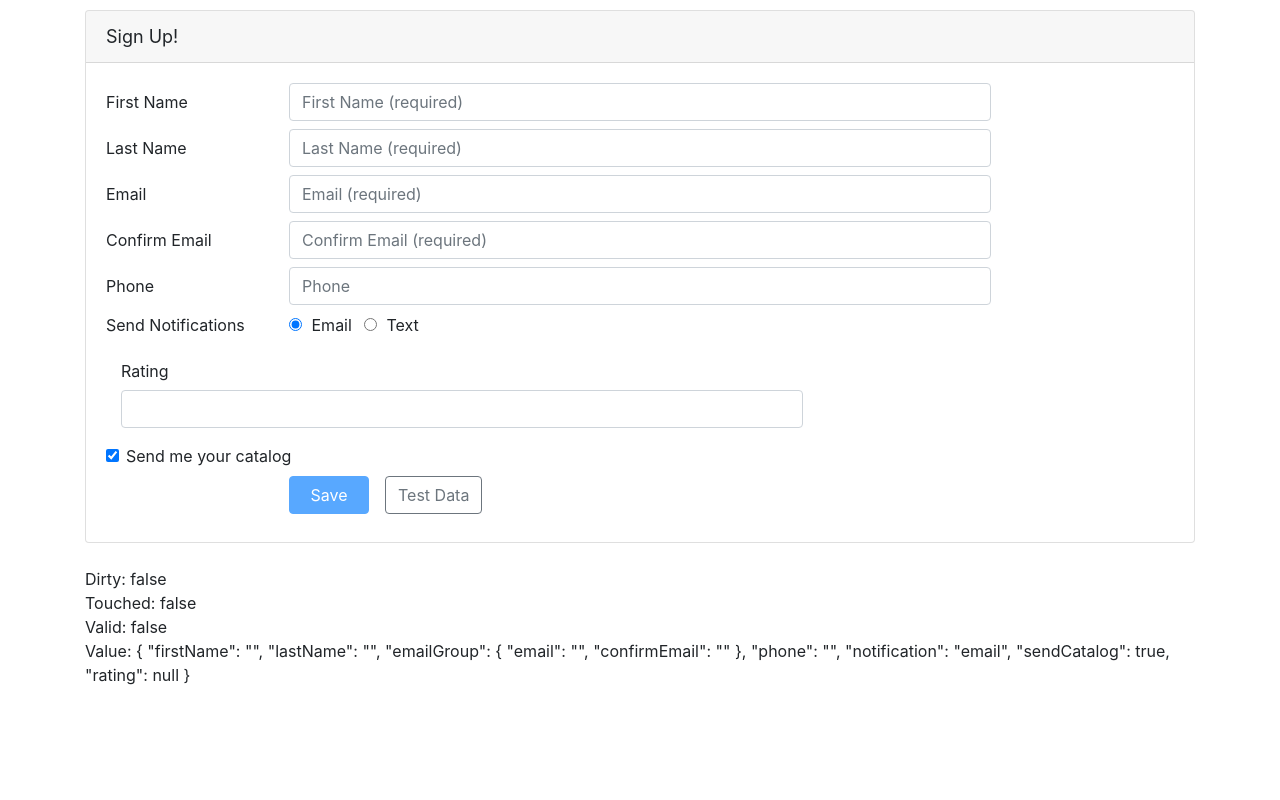
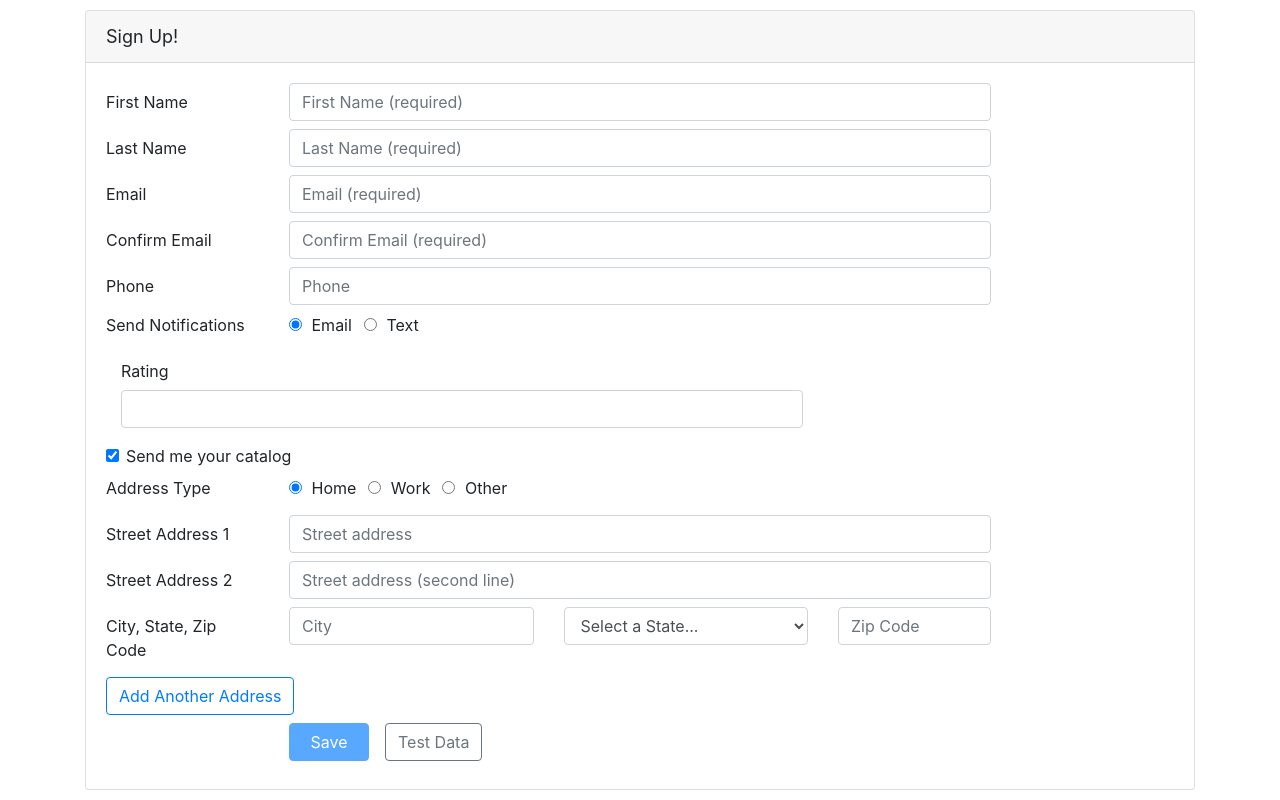
Before and after one commit to amyyan210/angular-reactive-forms, an Angular app: page / in a window 1280 px wide. Shown: the top 800 px of the page. Built offline with nearby package versions, Linux system fonts and the light colour scheme.

Commit message:
Refactor with formArrays to dynamically duplicate input elements

```diff
--- a/src/app/customers/customer.component.html
+++ b/src/app/customers/customer.component.html
@@ -160,38 +160,37 @@
         </div>
       </div>
 
-      <!-- <div *ngIf="customer.sendCatalog">
+      <div *ngIf="customerForm.get('sendCatalog').value">
+        <div formArrayName="addresses" *ngFor="let address of addresses.controls; let i=index">
+          <div [formGroupName]="i">
             <div class="form-group row mb-2">
               <label class="col-md-2 col-form-label pt-0">Address Type</label>
               <div class="col-md-8">
                 <div class="form-check form-check-inline">
                   <label class="form-check-label">
                     <input class="form-check-input"
-                       id="addressType1Id"
+                           id="{{'addressType' + i + 'Id'}}"
                            type="radio"
                            value="home"
-                       [(ngModel)]="customer.addressType"
-                       name="addressType"> Home
+                           formControlName="addressType"> Home
                   </label>
                 </div>
                 <div class="form-check form-check-inline">
                   <label class="form-check-label">
                     <input class="form-check-input"
-                       id="addressType1Id"
+                           id="{{'addressType' + i + 'Id'}}"
                            type="radio"
                            value="work"
-                       [(ngModel)]="customer.addressType"
-                       name="addressType"> Work
+                           formControlName="addressType"> Work
                   </label>
                 </div>
                 <div class="form-check form-check-inline">
                   <label class="form-check-label">
                     <input class="form-check-input"
-                       id="addressType1Id"
+                           id="{{'addressType' + i + 'Id'}}"
                            type="radio"
                            value="other"
-                       [(ngModel)]="customer.addressType"
-                       name="addressType"> Other
+                           formControlName="addressType"> Other
                   </label>
                 </div>
               </div>
@@ -199,46 +198,42 @@
 
             <div class="form-group row mb-2">
               <label class="col-md-2 col-form-label"
-                 for="street1Id">Street Address 1</label>
+                     attr.for="{{'street1Id' + i}}">Street Address 1</label>
               <div class="col-md-8">
                 <input class="form-control"
-                   id="street1Id"
+                       id="{{'street1Id' + i}}"
                        type="text"
                        placeholder="Street address"
-                   [(ngModel)]="customer.street1"
-                   name="street1">
+                       formControlName="street1">
               </div>
             </div>
 
             <div class="form-group row mb-2">
               <label class="col-md-2 col-form-label"
-                 for="street2Id">Street Address 2</label>
+                     attr.for="{{'street2Id' + i}}">Street Address 2</label>
               <div class="col-md-8">
                 <input class="form-control"
-                   id="street2Id"
+                       id="{{'street2Id' + i}}"
                        type="text"
                        placeholder="Street address (second line)"
-                   [(ngModel)]="customer.street2"
-                   name="street2">
+                       formControlName="street2">
               </div>
             </div>
 
             <div class="form-group row mb-2">
               <label class="col-md-2 col-form-label"
-                 for="cityId">City, State, Zip Code</label>
+                     attr.for="{{'cityId' + i}}">City, State, Zip Code</label>
               <div class="col-md-3">
                 <input class="form-control"
-                   id="cityId"
+                       id="{{'cityId' + i}}"
                        type="text"
                        placeholder="City"
-                   [(ngModel)]="customer.city"
-                   name="city">
+                       formControlName="city">
               </div>
               <div class="col-md-3">
                 <select class="form-control"
-                    id="stateId"
-                    [(ngModel)]="customer.state"
-                    name="state">
+                        id="{{'stateId' + i}}"
+                        formControlName="state">
                   <option value=""
                           disabled
                           selected
@@ -255,14 +250,25 @@
               </div>
               <div class="col-md-2">
                 <input class="form-control"
-                   id="zipId"
+                       id="{{'zipId' + i}}"
                        type="number"
                        placeholder="Zip Code"
-                   [(ngModel)]="customer.zip"
-                   name="zip">
+                       formControlName="zip">
               </div>
             </div>
-      </div> -->
+          </div>
+        </div>
+        <div class="form-group row mb-2">
+            <div class="col-md-4">
+                <button class="btn btn-outline-primary"
+                        type="button"
+                        [disabled]="!addresses.valid"
+                        (click)="addAddress()">
+                  Add Another Address
+                </button>
+            </div>
+          </div>
+      </div>
 
       <div class="form-group row mb-2">
         <div class="offset-md-2 col-md-4">
@@ -285,3 +291,4 @@
 <br>Touched: {{ customerForm.touched }}
 <br>Valid: {{ customerForm.valid }}
 <br>Value: {{ customerForm.value | json }}
+<br>Street: {{ addresses.get('0.street1')?.value}}
--- a/src/app/customers/customer.component.ts
+++ b/src/app/customers/customer.component.ts
@@ -1,5 +1,5 @@
 import { Component, OnInit } from '@angular/core';
-import { FormGroup, FormBuilder, Validators, AbstractControl, ValidatorFn } from '@angular/forms';
+import { FormGroup, FormBuilder, Validators, AbstractControl, ValidatorFn, FormArray } from '@angular/forms';
 
 import { debounceTime } from 'rxjs/operators';
 
@@ -41,6 +41,10 @@
   customer = new Customer();
   emailMessage: string;
 
+  get addresses(): FormArray {
+    return <FormArray>this.customerForm.get('addresses');
+  }
+
   private validationMessage = {
     required: 'Please enter your email address',
     email: 'Please enter a valid email address'
@@ -64,6 +68,7 @@
       notification: 'email',
       sendCatalog: true, // true by default,
       rating: [null, ratingRange(1, 5)],
+      addresses: this.formBuilder.array([this.buildAddress()])
     });
 
     this.customerForm.get('notification').valueChanges.subscribe(
@@ -111,4 +116,19 @@
     phoneControl.updateValueAndValidity();
   }
 
+  buildAddress(): FormGroup {
+    return this.formBuilder.group({
+      addressType: 'home',
+      street1: '',
+      street2: '',
+      city: '',
+      state: '',
+      zip: ''
+    });
+  }
+
+  addAddress(): void {
+    this.addresses.push(this.buildAddress());
+  }
+
 }
```
Lines whose indentation alone changed are shown as unchanged.
